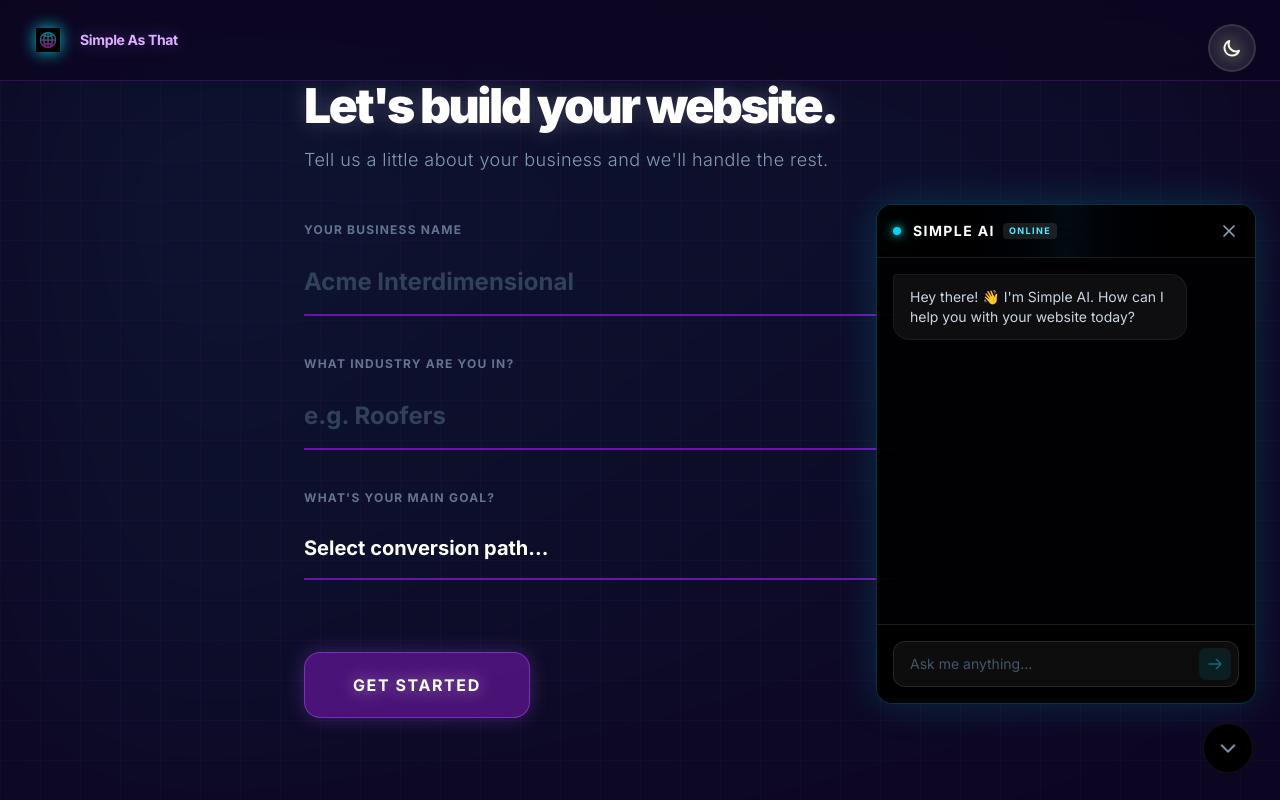
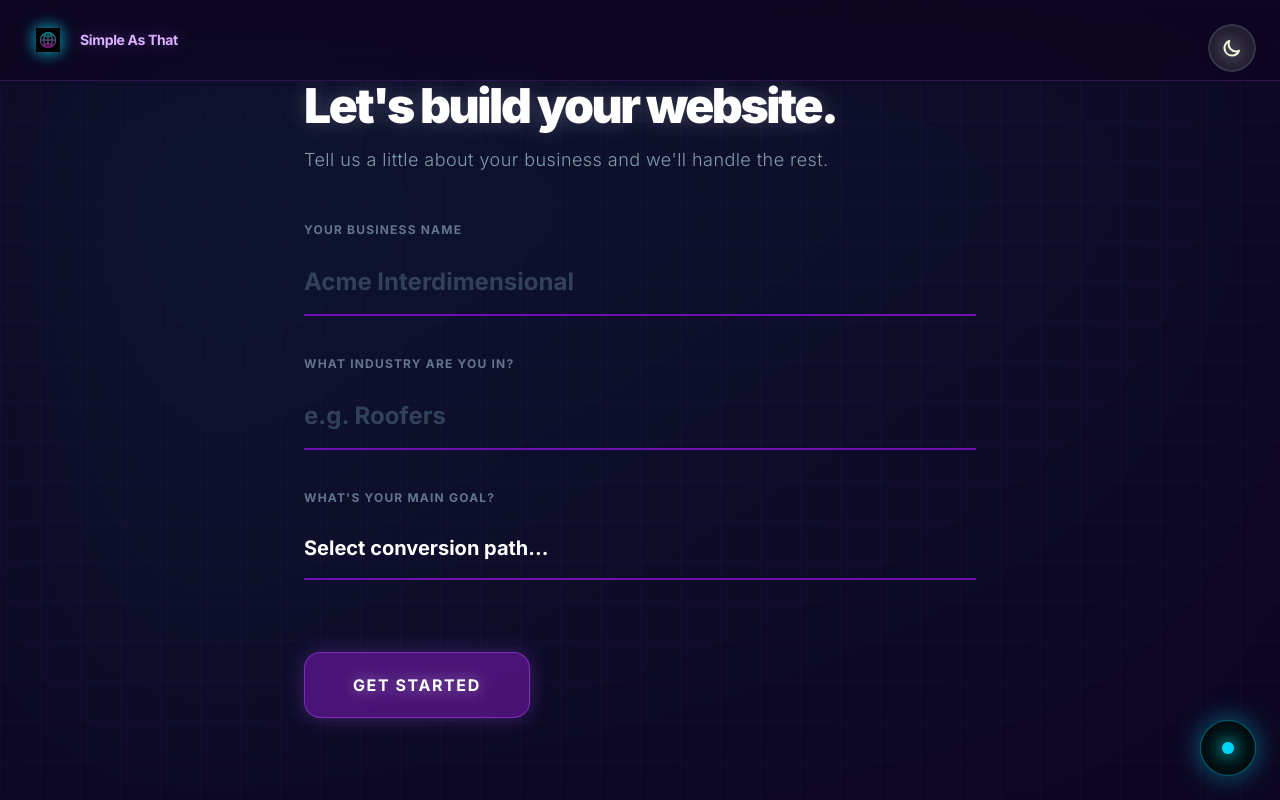
Before and after one commit to cybergod-duck/simple-as-that.net, a Next.js app: page /onboarding in a window 1280 px wide. Built offline with nearby package versions, Linux system fonts and the light colour scheme.

Commit message:
fix: prevent chat overlap on onboarding, add favicon logo to chat header, apply deep purple theme

```diff
--- a/components/FluidAI.tsx
+++ b/components/FluidAI.tsx
@@ -20,7 +20,8 @@ export default function FluidAI() {
 
     // Auto-open and contextualize based on route
     useEffect(() => {
-        if (pathname === '/') return; // Don't auto-open on home where the main flow is
+        // Don't auto-open on home or onboarding — it overlaps the form
+        if (pathname === '/' || pathname === '/onboarding') return;
 
         setIsOpen(true);
         if (pathname.includes('/industry-landing/')) {
@@ -74,19 +75,20 @@ export default function FluidAI() {
 
             {/* The Chat Window */}
             <div className={`transition-all duration-300 transform origin-bottom-right ${isOpen ? 'scale-100 opacity-100 mb-4' : 'scale-0 opacity-0 h-0 w-0 overflow-hidden'}`}>
-                <div className="w-[380px] h-[500px] rounded-2xl border border-cyan-500/30 bg-black/90 backdrop-blur-xl shadow-[0_0_40px_rgba(0,255,255,0.15)] flex flex-col overflow-hidden">
+                <div className="w-[380px] h-[500px] rounded-2xl border border-purple-500/30 bg-[#0d0521]/95 backdrop-blur-xl shadow-[0_0_40px_rgba(168,85,247,0.2)] flex flex-col overflow-hidden">
 
                     {/* Header */}
-                    <div className="p-4 border-b border-white/10 bg-gradient-to-r from-black via-cyan-950/20 to-black flex justify-between items-center">
+                    <div className="p-4 border-b border-purple-500/20 bg-gradient-to-r from-[#0d0521] via-purple-950/40 to-[#0d0521] flex justify-between items-center">
                         <div className="flex items-center gap-3">
                             <div className="relative">
-                                <div className="absolute inset-0 bg-cyan-400 blur-md rounded-full animate-pulse opacity-50"></div>
+                                <div className="absolute inset-0 bg-purple-400 blur-md rounded-full animate-pulse opacity-50"></div>
                                 <div className="w-2 h-2 rounded-full bg-cyan-400 relative z-10 shadow-[0_0_10px_#00ffff]"></div>
                             </div>
+                            <img src="/favicon_io/favicon-32x32.png" alt="Simple AI" className="w-6 h-6" />
                             <div>
                                 <h3 className="text-white font-bold text-sm tracking-widest uppercase flex items-center gap-2">
                                     Simple AI
-                                    <span className="text-[9px] bg-white/10 px-1.5 py-0.5 rounded text-cyan-300">ONLINE</span>
+                                    <span className="text-[9px] bg-purple-500/20 px-1.5 py-0.5 rounded text-cyan-300 border border-purple-500/30">ONLINE</span>
                                 </h3>
                             </div>
                         </div>
```
